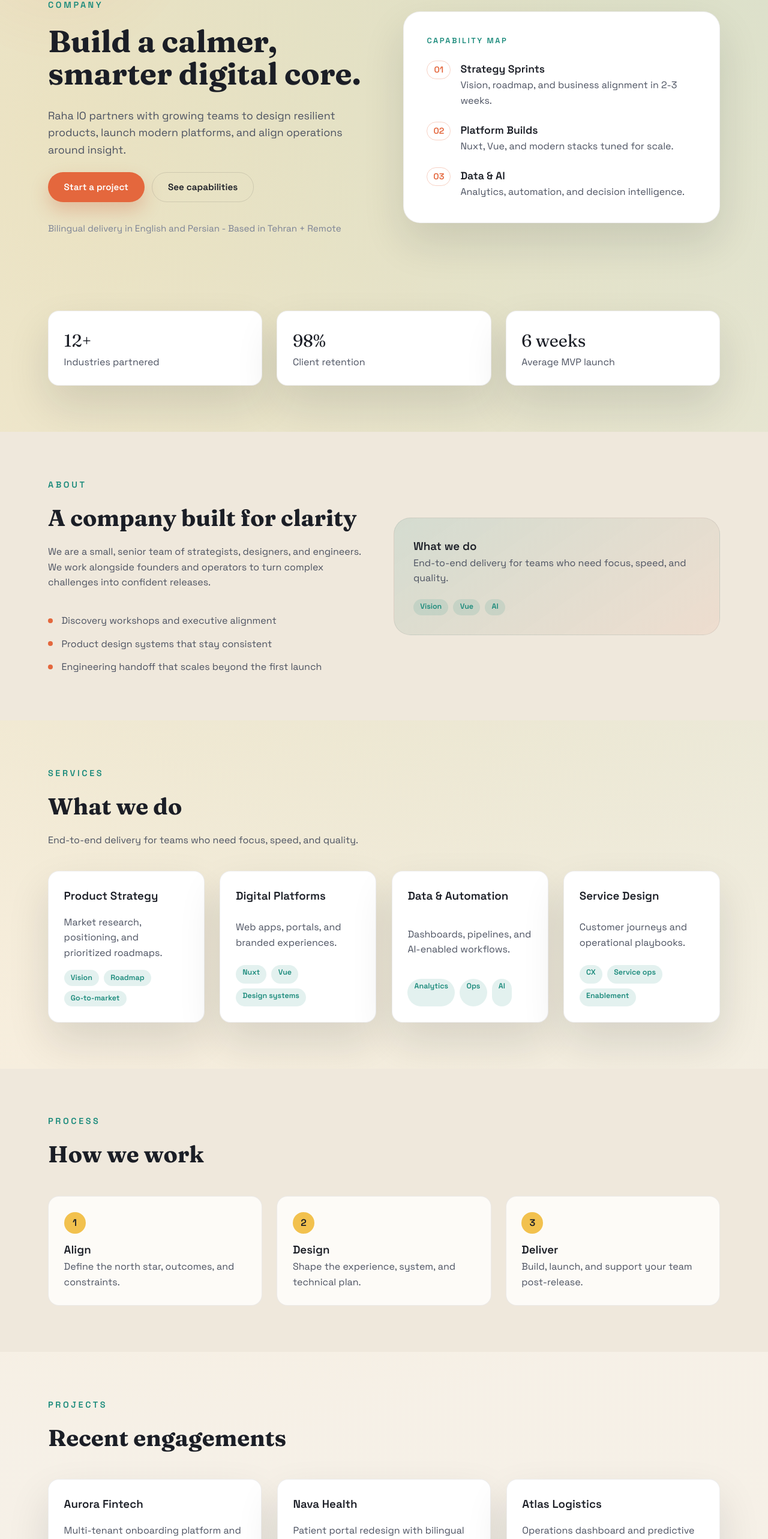
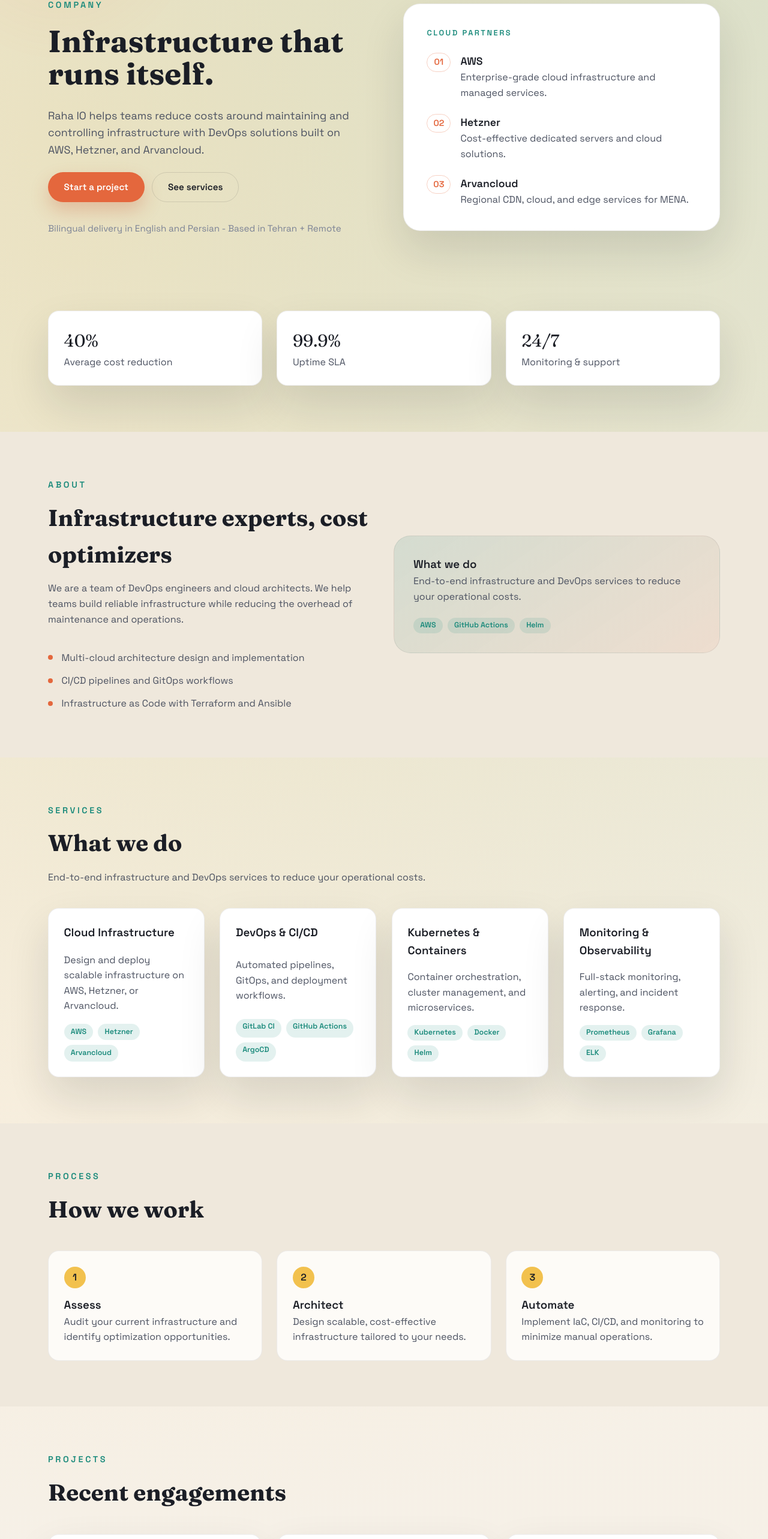
Before and after one commit to raha-io/raha-io.github.io, a Next.js app: page /en in a window 1280 px wide. Shown: the part 189-2755 px from the top of the page at 60% size. Built offline with nearby package versions, Linux system fonts and the light colour scheme.

Commit message:
feat: update company information

```diff
--- a/app/[locale]/page.tsx
+++ b/app/[locale]/page.tsx
@@ -238,6 +238,18 @@ export default async function HomePage({
                 <a href={`tel:${t('contact.phone')}`}>{t('contact.phone')}</a>
               </div>
               <div className="contact-item">
+                <strong>{t('contact.labels.whatsapp')}</strong>
+                <a href={`https://wa.me/${t('contact.whatsapp')}`} target="_blank" rel="noopener noreferrer">
+                  {t('contact.phone')}
+                </a>
+              </div>
+              <div className="contact-item">
+                <strong>{t('contact.labels.telegram')}</strong>
+                <a href={`https://t.me/+${t('contact.telegram')}`} target="_blank" rel="noopener noreferrer">
+                  {t('contact.phone')}
+                </a>
+              </div>
+              <div className="contact-item">
                 <strong>{t('contact.labels.location')}</strong>
                 <span>{t('contact.address')}</span>
               </div>
--- a/app/layout.tsx
+++ b/app/layout.tsx
@@ -2,7 +2,11 @@ import type { Metadata } from 'next'
 
 export const metadata: Metadata = {
   title: 'Raha IO',
-  description: 'Strategy + Product + Engineering',
+  description: 'Infrastructure + DevOps + Cloud solutions on AWS, Hetzner, and Arvancloud',
+  icons: {
+    icon: '/icon.png',
+    apple: '/icon.png',
+  },
 }
 
 export default function RootLayout({
--- a/messages/en.json
+++ b/messages/en.json
@@ -1,12 +1,12 @@
 {
   "meta": {
-    "title": "Raha IO - Strategy, Product, Platforms",
-    "description": "Bilingual studio delivering product strategy, digital platforms, and data-led experiences for ambitious teams."
+    "title": "Raha IO - Infrastructure, DevOps, Cloud",
+    "description": "We provide infrastructure and DevOps solutions based on AWS, Hetzner, and Arvancloud to reduce your team's operational overhead."
   },
   "brand": {
     "name": "Raha IO",
     "nameFa": "Raha IO",
-    "tagline": "Strategy + Product + Engineering"
+    "tagline": "Infrastructure + DevOps + Cloud"
   },
   "lang": {
     "en": "English",
@@ -22,73 +22,73 @@
   },
   "hero": {
     "eyebrow": "Company",
-    "title": "Build a calmer, smarter digital core.",
-    "subtitle": "Raha IO partners with growing teams to design resilient products, launch modern platforms, and align operations around insight.",
+    "title": "Infrastructure that runs itself.",
+    "subtitle": "Raha IO helps teams reduce costs around maintaining and controlling infrastructure with DevOps solutions built on AWS, Hetzner, and Arvancloud.",
     "ctaPrimary": "Start a project",
-    "ctaSecondary": "See capabilities",
+    "ctaSecondary": "See services",
     "note": "Bilingual delivery in English and Persian - Based in Tehran + Remote",
-    "pillarsTitle": "Capability Map",
+    "pillarsTitle": "Cloud Partners",
     "pillars": [
       {
-        "title": "Strategy Sprints",
-        "desc": "Vision, roadmap, and business alignment in 2-3 weeks."
+        "title": "AWS",
+        "desc": "Enterprise-grade cloud infrastructure and managed services."
       },
       {
-        "title": "Platform Builds",
-        "desc": "Nuxt, Vue, and modern stacks tuned for scale."
+        "title": "Hetzner",
+        "desc": "Cost-effective dedicated servers and cloud solutions."
       },
       {
-        "title": "Data & AI",
-        "desc": "Analytics, automation, and decision intelligence."
+        "title": "Arvancloud",
+        "desc": "Regional CDN, cloud, and edge services for MENA."
       }
     ]
   },
   "stats": [
     {
-      "value": "12+",
-      "label": "Industries partnered"
+      "value": "40%",
+      "label": "Average cost reduction"
     },
     {
-      "value": "98%",
-      "label": "Client retention"
+      "value": "99.9%",
+      "label": "Uptime SLA"
     },
     {
-      "value": "6 weeks",
-      "label": "Average MVP launch"
+      "value": "24/7",
+      "label": "Monitoring & support"
     }
   ],
   "about": {
-    "title": "A company built for clarity",
-    "body": "We are a small, senior team of strategists, designers, and engineers. We work alongside founders and operators to turn complex challenges into confident releases.",
+    "title": "Infrastructure experts, cost optimizers",
+    "body": "We are a team of DevOps engineers and cloud architects. We help teams build reliable infrastructure while reducing the overhead of maintenance and operations.",
     "highlights": [
-      "Discovery workshops and executive alignment",
-      "Product design systems that stay consistent",
-      "Engineering handoff that scales beyond the first launch"
+      "Multi-cloud architecture design and implementation",
+      "CI/CD pipelines and GitOps workflows",
+      "Infrastructure as Code with Terraform and Ansible"
     ]
   },
   "services": {
     "title": "What we do",
-    "subtitle": "End-to-end delivery for teams who need focus, speed, and quality.",
+    "subtitle": "End-to-end infrastructure and DevOps services to reduce your operational costs.",
     "items": [
       {
-        "title": "Product Strategy",
-        "desc": "Market research, positioning, and prioritized roadmaps.",
-        "tags": ["Vision", "Roadmap", "Go-to-market"]
+        "title": "Cloud Infrastructure",
+        "desc": "Design and deploy scalable infrastructure on AWS, Hetzner, or Arvancloud.",
+        "tags": ["AWS", "Hetzner", "Arvancloud"]
       },
       {
-        "title": "Digital Platforms",
-        "desc": "Web apps, portals, and branded experiences.",
-        "tags": ["Nuxt", "Vue", "Design systems"]
+        "title": "DevOps & CI/CD",
+        "desc": "Automated pipelines, GitOps, and deployment workflows.",
+        "tags": ["GitLab CI", "GitHub Actions", "ArgoCD"]
       },
       {
-        "title": "Data & Automation",
-        "desc": "Dashboards, pipelines, and AI-enabled workflows.",
-        "tags": ["Analytics", "Ops", "AI"]
+        "title": "Kubernetes & Containers",
+        "desc": "Container orchestration, cluster management, and microservices.",
+        "tags": ["Kubernetes", "Docker", "Helm"]
       },
       {
-        "title": "Service Design",
-        "desc": "Customer journeys and operational playbooks.",
-        "tags": ["CX", "Service ops", "Enablement"]
+        "title": "Monitoring & Observability",
+        "desc": "Full-stack monitoring, alerting, and incident response.",
+        "tags": ["Prometheus", "Grafana", "ELK"]
       }
     ]
   },
@@ -96,16 +96,16 @@
     "title": "How we work",
     "steps": [
       {
-        "title": "Align",
-        "desc": "Define the north star, outcomes, and constraints."
+        "title": "Assess",
+        "desc": "Audit your current infrastructure and identify optimization opportunities."
       },
       {
-        "title": "Design",
-        "desc": "Shape the experience, system, and technical plan."
+        "title": "Architect",
+        "desc": "Design scalable, cost-effective infrastructure tailored to your needs."
       },
       {
-        "title": "Deliver",
-        "desc": "Build, launch, and support your team post-release."
+        "title": "Automate",
+        "desc": "Implement IaC, CI/CD, and monitoring to minimize manual operations."
       }
     ]
   },
@@ -113,19 +113,19 @@
     "title": "Recent engagements",
     "items": [
       {
-        "title": "Aurora Fintech",
-        "desc": "Multi-tenant onboarding platform and KYC automation.",
-        "result": "48% faster activation"
+        "title": "E-commerce Platform",
+        "desc": "Migration from on-premise to AWS with auto-scaling and CDN.",
+        "result": "60% infrastructure cost reduction"
       },
       {
-        "title": "Nava Health",
-        "desc": "Patient portal redesign with bilingual UX.",
-        "result": "2.3x appointment conversions"
+        "title": "Fintech Startup",
+        "desc": "Kubernetes cluster setup with GitOps deployment pipeline.",
+        "result": "Deploy time reduced from hours to minutes"
       },
       {
-        "title": "Atlas Logistics",
-        "desc": "Operations dashboard and predictive routing.",
-        "result": "19% reduction in idle time"
+        "title": "Media Company",
+        "desc": "Hybrid Hetzner + Arvancloud setup for video streaming.",
+        "result": "45% lower bandwidth costs"
       }
     ]
   },
@@ -133,23 +133,37 @@
     "title": "Teams who trust Raha",
     "items": ["Aurora", "Nava", "Atlas", "Sepehr Group", "Calmbyte", "Rivermark"]
   },
+  "team": {
+    "cto": {
+      "name": "Parham Alvani",
+      "role": "CTO"
+    },
+    "ceo": {
+      "name": "Elaheh Dastan",
+      "role": "CEO"
+    }
+  },
   "testimonial": {
-    "quote": "Raha translated complexity into a platform our teams could finally scale. The delivery felt calm, thoughtful, and fast.",
+    "quote": "Raha transformed our infrastructure from a constant headache to something we barely think about. Our team can finally focus on building product.",
     "name": "Lina Moradi",
-    "role": "VP Product",
+    "role": "CTO",
     "company": "Aurora Fintech"
   },
   "contact": {
-    "title": "Let's build the next chapter",
-    "subtitle": "Tell us about your roadmap. We'll respond within two business days.",
-    "email": "hello@raha.io",
-    "phone": "+98 21 0000 0000",
+    "title": "Let's optimize your infrastructure",
+    "subtitle": "Tell us about your current setup. We'll respond within two business days.",
+    "email": "elahe.dstn@gmail.com",
+    "phone": "+98 935 225 7378",
+    "whatsapp": "+989352257378",
+    "telegram": "+989352257378",
     "address": "Tehran, Iran - Remote-first engagements worldwide",
     "hours": "Sunday-Thursday, 9:00-18:00 IRST",
     "cta": "Schedule a call",
     "labels": {
       "email": "Email",
       "phone": "Phone",
+      "whatsapp": "WhatsApp",
+      "telegram": "Telegram",
       "location": "Location",
       "hours": "Hours"
     }
--- a/messages/fa.json
+++ b/messages/fa.json
@@ -1,12 +1,12 @@
 {
   "meta": {
-    "title": "رها آی‌او — استراتژی، محصول، پلتفرم",
-    "description": "استودیوی دو زبانه برای استراتژی محصول، پلتفرم‌های دیجیتال و تجربه‌های داده‌محور برای تیم‌های جاه‌طلب."
+    "title": "رها آی‌او — زیرساخت، دوآپس، کلود",
+    "description": "ما راه‌حل‌های زیرساخت و دوآپس بر پایه AWS، Hetzner و ابرآروان ارائه می‌دهیم تا هزینه‌های عملیاتی تیم شما کاهش یابد."
   },
   "brand": {
     "name": "رها آی‌او",
     "nameFa": "Raha IO",
-    "tagline": "استراتژی + محصول + مهندسی"
+    "tagline": "زیرساخت + دوآپس + کلود"
   },
   "lang": {
     "en": "English",
@@ -22,73 +22,73 @@
   },
   "hero": {
     "eyebrow": "شرکت",
-    "title": "هسته دیجیتال آرام‌تر و هوشمندتر بسازید.",
-    "subtitle": "رها آی‌او کنار تیم‌های در حال رشد می‌ایستد تا محصولات پایدار طراحی کنند، پلتفرم‌های مدرن بسازند و عملیات را بر پایه داده هم‌راستا کنند.",
+    "title": "زیرساختی که خودش اجرا می‌شود.",
+    "subtitle": "رها آی‌او به تیم‌ها کمک می‌کند هزینه‌های نگهداری و کنترل زیرساخت را با راه‌حل‌های دوآپس بر پایه AWS، Hetzner و ابرآروان کاهش دهند.",
     "ctaPrimary": "شروع همکاری",
-    "ctaSecondary": "مشاهده توانمندی‌ها",
+    "ctaSecondary": "مشاهده خدمات",
     "note": "تحویل دو زبانه فارسی و انگلیسی • تهران + ریموت",
-    "pillarsTitle": "نقشه توانمندی",
+    "pillarsTitle": "پارتنرهای کلود",
     "pillars": [
       {
-        "title": "اسپرینت استراتژی",
-        "desc": "چشم‌انداز، نقشه راه و هم‌راستایی کسب‌وکار در ۲ تا ۳ هفته."
+        "title": "AWS",
+        "desc": "زیرساخت کلود سازمانی و سرویس‌های مدیریت‌شده."
       },
       {
-        "title": "ساخت پلتفرم",
-        "desc": "نوکس، ویو و پشته‌های مدرن برای مقیاس‌پذیری."
+        "title": "Hetzner",
+        "desc": "سرورهای اختصاصی و راه‌حل‌های کلود مقرون‌به‌صرفه."
       },
       {
-        "title": "داده و هوش مصنوعی",
-        "desc": "تحلیل، اتوماسیون و هوش تصمیم‌گیری."
+        "title": "ابرآروان",
+        "desc": "CDN، کلود و سرویس‌های لبه برای منطقه خاورمیانه."
       }
     ]
   },
   "stats": [
     {
-      "value": "۱۲+",
-      "label": "صنعت همکار"
+      "value": "۴۰٪",
+      "label": "کاهش هزینه میانگین"
     },
     {
-      "value": "۹۸٪",
-      "label": "ماندگاری مشتریان"
+      "value": "۹۹.۹٪",
+      "label": "SLA آپتایم"
     },
     {
-      "value": "۶ هفته",
-      "label": "میانگین عرضه MVP"
+      "value": "۲۴/۷",
+      "label": "مانیتورینگ و پشتیبانی"
     }
   ],
   "about": {
-    "title": "شرکتی ساخته‌شده برای شفافیت",
-    "body": "ما یک تیم کوچک و ارشد از استراتژیست‌ها، طراحان و مهندسان هستیم. در کنار بنیان‌گذاران و مدیران می‌ایستیم تا چالش‌های پیچیده را به عرضه‌های مطمئن تبدیل کنیم.",
+    "title": "متخصصان زیرساخت، بهینه‌ساز هزینه",
+    "body": "ما یک تیم از مهندسان دوآپس و معماران کلود هستیم. به تیم‌ها کمک می‌کنیم زیرساخت قابل اعتماد بسازند و در عین حال سربار نگهداری و عملیات را کاهش دهند.",
     "highlights": [
-      "کارگاه‌های کشف و هم‌راستایی مدیران",
-      "سیستم‌های طراحی محصول که پایدار می‌مانند",
-      "تحویل مهندسی که بعد از اولین عرضه مقیاس می‌گیرد"
+      "طراحی و پیاده‌سازی معماری چند-کلود",
+      "پایپ‌لاین‌های CI/CD و گردش‌کار GitOps",
+      "زیرساخت به عنوان کد با Terraform و Ansible"
     ]
   },
   "services": {
     "title": "چه کار می‌کنیم",
-    "subtitle": "تحویل کامل برای تیم‌هایی که به تمرکز، سرعت و کیفیت نیاز دارند.",
+    "subtitle": "خدمات جامع زیرساخت و دوآپس برای کاهش هزینه‌های عملیاتی شما.",
     "items": [
       {
-        "title": "استراتژی محصول",
-        "desc": "تحقیق بازار، جایگاه‌سازی و نقشه راه اولویت‌بندی‌شده.",
-        "tags": ["چشم‌انداز", "نقشه راه", "ورود به بازار"]
+        "title": "زیرساخت کلود",
+        "desc": "طراحی و استقرار زیرساخت مقیاس‌پذیر روی AWS، Hetzner یا ابرآروان.",
+        "tags": ["AWS", "Hetzner", "ابرآروان"]
       },
       {
-        "title": "پلتفرم‌های دیجیتال",
-        "desc": "اپ‌های وب، پرتال‌ها و تجربه‌های برند.",
-        "tags": ["Nuxt", "Vue", "سیستم طراحی"]
+        "title": "دوآپس و CI/CD",
+        "desc": "پایپ‌لاین‌های خودکار، GitOps و گردش‌کار استقرار.",
+        "tags": ["GitLab CI", "GitHub Actions", "ArgoCD"]
       },
       {
-        "title": "داده و اتوماسیون",
-        "desc": "داشبوردها، پایپ‌لاین‌ها و گردش‌کارهای هوشمند.",
-        "tags": ["تحلیل", "عملیات", "AI"]
+        "title": "کوبرنتیز و کانتینر",
+        "desc": "ارکستریشن کانتینر، مدیریت کلاستر و میکروسرویس‌ها.",
+        "tags": ["Kubernetes", "Docker", "Helm"]
       },
       {
-        "title": "طراحی خدمات",
-        "desc": "سفر مشتری و پلن‌های عملیاتی.",
-        "tags": ["تجربه مشتری", "عملیات سرویس", "توانمندسازی"]
+        "title": "مانیتورینگ و قابلیت مشاهده",
+        "desc": "مانیتورینگ کامل، هشداردهی و پاسخ به حوادث.",
+        "tags": ["Prometheus", "Grafana", "ELK"]
       }
     ]
   },
@@ -96,16 +96,16 @@
     "title": "چطور کار می‌کنیم",
     "steps": [
       {
-        "title": "هم‌راستایی",
-        "desc": "ستاره شمالی، خروجی‌ها و محدودیت‌ها را روشن می‌کنیم."
+        "title": "ارزیابی",
+        "desc": "بررسی زیرساخت فعلی و شناسایی فرصت‌های بهینه‌سازی."
       },
       {
-        "title": "طراحی",
-        "desc": "تجربه، سیستم و برنامه فنی را شکل می‌دهیم."
+        "title": "معماری",
+        "desc": "طراحی زیرساخت مقیاس‌پذیر و مقرون‌به‌صرفه متناسب با نیاز شما."
       },
       {
-        "title": "تحویل",
-        "desc": "می‌سازیم، لانچ می‌کنیم و پس از عرضه کنار تیم می‌مانیم."
+        "title": "خودکارسازی",
+        "desc": "پیاده‌سازی IaC، CI/CD و مانیتورینگ برای کمینه کردن عملیات دستی."
       }
     ]
   },
@@ -113,19 +113,19 @@
     "title": "همکاری‌های اخیر",
     "items": [
       {
-        "title": "Aurora Fintech",
-        "desc": "پلتفرم ورود چندمستاجری و خودکارسازی KYC.",
-        "result": "۴۸٪ فعال‌سازی سریع‌تر"
+        "title": "پلتفرم ای‌کامرس",
+        "desc": "مهاجرت از سرور داخلی به AWS با auto-scaling و CDN.",
+        "result": "۶۰٪ کاهش هزینه زیرساخت"
       },
       {
-        "title": "Nava Health",
-        "desc": "بازطراحی پرتال بیمار با تجربه دو زبانه.",
-        "result": "۲٫۳ برابر تبدیل نوبت"
+        "title": "استارتاپ فین‌تک",
+        "desc": "راه‌اندازی کلاستر کوبرنتیز با پایپ‌لاین GitOps.",
+        "result": "زمان استقرار از ساعت به دقیقه کاهش یافت"
       },
       {
-        "title": "Atlas Logistics",
-        "desc": "داشبورد عملیات و مسیر‌یابی پیش‌بینانه.",
-        "result": "۱۹٪ کاهش زمان بیکاری"
+        "title": "شرکت رسانه‌ای",
+        "desc": "معماری ترکیبی Hetzner + ابرآروان برای استریم ویدیو.",
+        "result": "۴۵٪ کاهش هزینه پهنای باند"
       }
     ]
   },
@@ -133,23 +133,37 @@
     "title": "تیم‌هایی که به رها اعتماد دارند",
     "items": ["Aurora", "Nava", "Atlas", "Sepehr Group", "Calmbyte", "Rivermark"]
   },
+  "team": {
+    "cto": {
+      "name": "پرهام الوانی",
+      "role": "مدیر فنی"
+    },
+    "ceo": {
+      "name": "الهه داستان",
+      "role": "مدیرعامل"
+    }
+  },
   "testimonial": {
-    "quote": "رها پیچیدگی را به پلتفرمی تبدیل کرد که بالاخره می‌توانستیم آن را مقیاس بدهیم. تحویل پروژه آرام، دقیق و سریع بود.",
+    "quote": "رها زیرساخت ما را از یک سردرد دائمی به چیزی تبدیل کرد که به‌سختی به آن فکر می‌کنیم. تیم ما بالاخره می‌تواند روی ساخت محصول تمرکز کند.",
     "name": "لینا مرادی",
-    "role": "مدیر محصول",
+    "role": "مدیر فنی",
     "company": "Aurora Fintech"
   },
   "contact": {
-    "title": "فصل بعدی را با هم بسازیم",
-    "subtitle": "از برنامه راهبردی خود بگویید. حداکثر تا دو روز کاری پاسخ می‌دهیم.",
-    "email": "hello@raha.io",
-    "phone": "+98 21 0000 0000",
+    "title": "زیرساخت شما را بهینه کنیم",
+    "subtitle": "از وضعیت فعلی خود بگویید. حداکثر تا دو روز کاری پاسخ می‌دهیم.",
+    "email": "elahe.dstn@gmail.com",
+    "phone": "+98 935 225 7378",
+    "whatsapp": "+989352257378",
+    "telegram": "+989352257378",
     "address": "تهران، ایران — همکاری ریموت در سراسر جهان",
     "hours": "یکشنبه تا پنجشنبه، ۹:۰۰ تا ۱۸:۰۰",
     "cta": "رزرو تماس",
     "labels": {
       "email": "ایمیل",
       "phone": "تلفن",
+      "whatsapp": "واتساپ",
+      "telegram": "تلگرام",
       "location": "مکان",
       "hours": "ساعات کاری"
     }
```
Also changed, not shown: public/icon.png (added), 1 other file (tests, documents, lock files or other folders).
